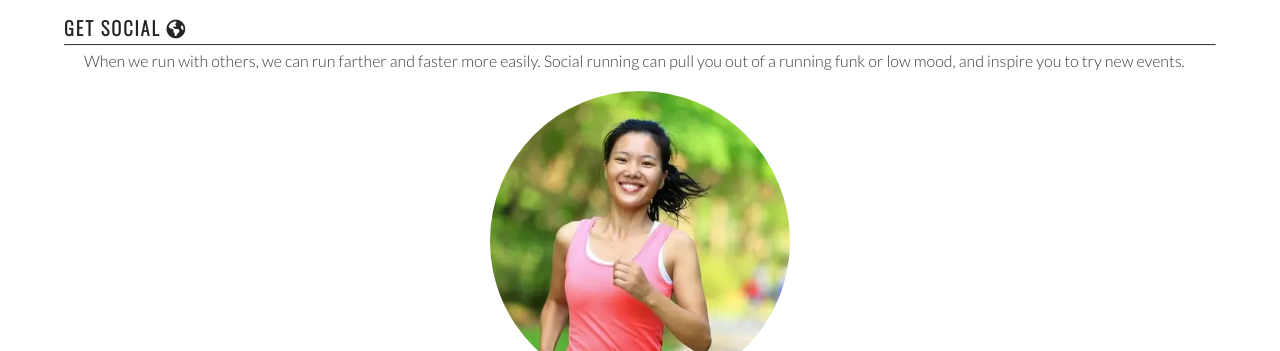
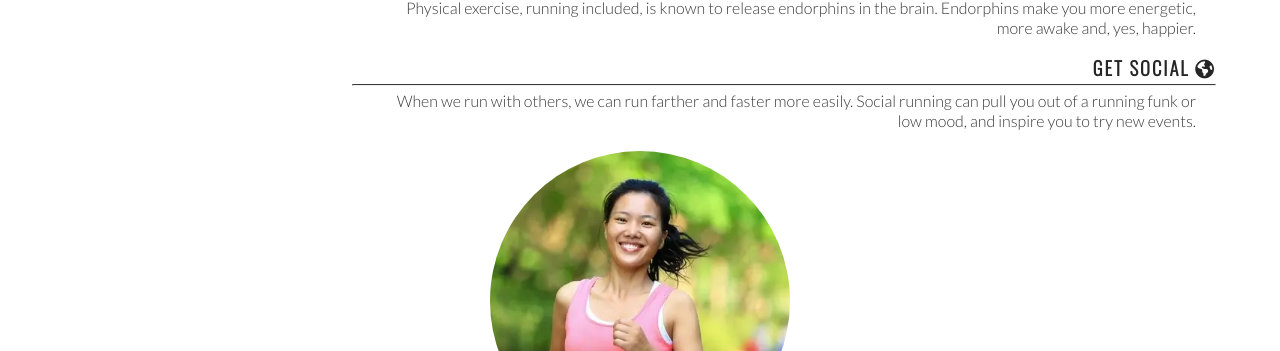
Before and after one commit to Luis-Otter/love-running, a plain HTML site: page index.html in a window 1280 px wide. Shown: the part 985-1336 px from the top of the page. Drawn offline with nearby package versions, Linux system fonts and the light colour scheme.

Commit message:
Add responsive styling to reasons section for tablets

```diff
--- a/assets/css/style.css
+++ b/assets/css/style.css
@@ -232,6 +232,25 @@ main {
         width: 300px;
         right: 50px;
     }
+
+    /* Reasons section */
+    #benefits-physical,
+    #benefits-mental {
+        display: flex;
+        flex-direction: column;
+        width: 100%;
+    }
+
+    #benefits-physical > div,
+    #benefits-mental > div {
+        width: 75%;
+    }
+
+    #benefits-mental > div {
+        text-align: end;
+        align-self: flex-end;
+    }
+
 }
 
 
```
